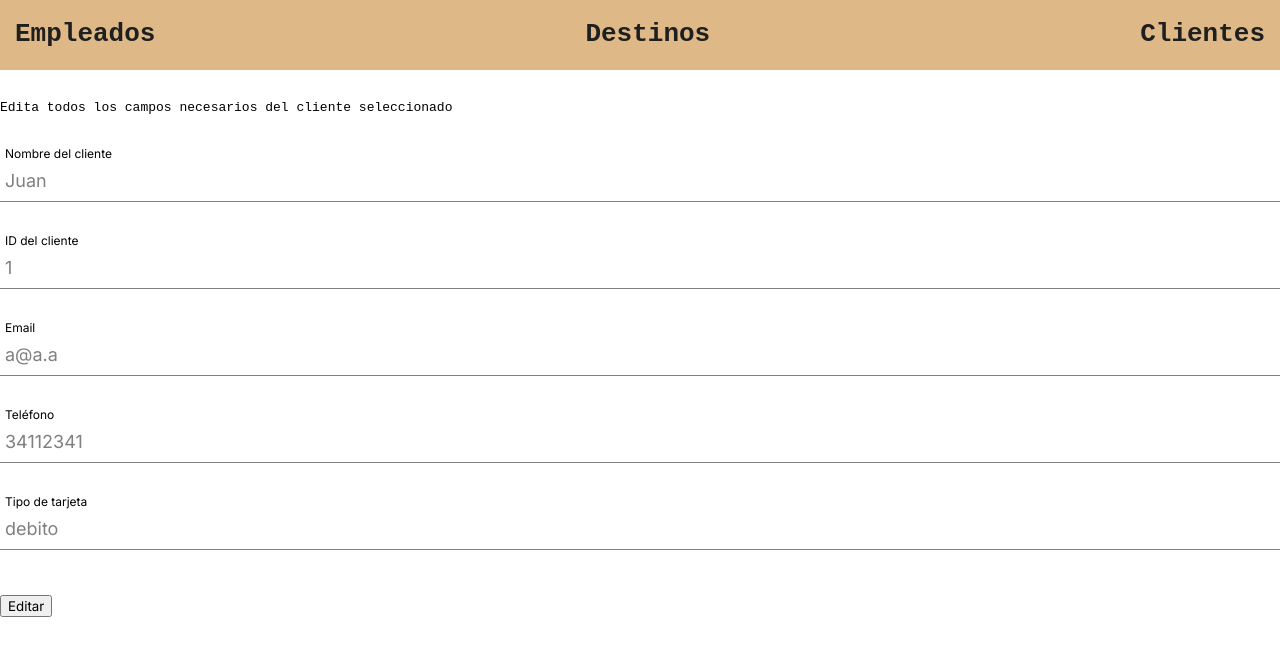
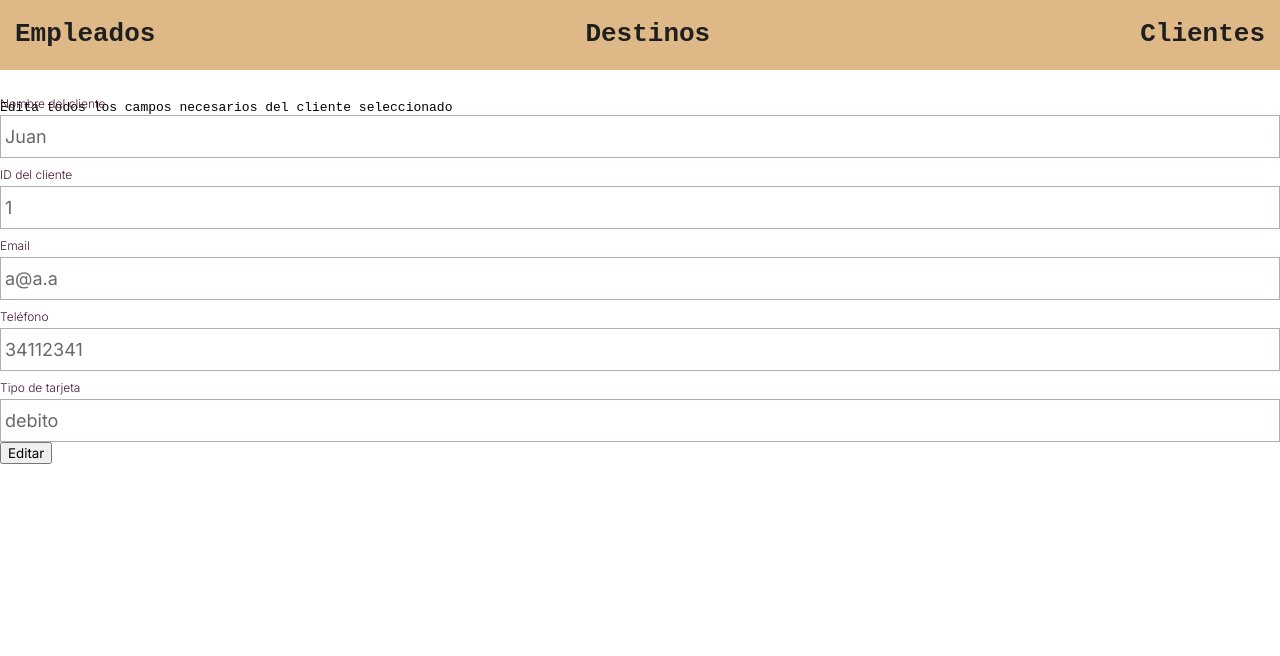
Before and after one commit to aortiz34/Agencia_de_viajes, a React (Create React App) app: page /editar-cliente/1 in a window 1280 px wide. Shown: the top 656 px of the page. Built offline with nearby package versions, Linux system fonts and the light colour scheme.

Commit message:
refactor: change styles and add new features to form-input component

```diff
--- a/src/components/form-input/form-input.components.jsx
+++ b/src/components/form-input/form-input.components.jsx
@@ -1,10 +1,32 @@
-import './form-input.styles.scss'
+import { useRef, useState } from 'react';
+
+import './form-input.styles.scss';
+import eye from './eye.svg';
 
 const FormInput = ({ label, ...otherProps }) => {
+    const element = useRef();
+    const [showPassword, setShowPassword] = useState(false);
+    const isPassword = otherProps.hasOwnProperty('password');
+    const type = otherProps?.type ?? "text";
+
+    function toggle(value) {
+        if (value) element.current.classList.add('active');
+        else element.current.classList.remove('active');
+    }
+
     return (
-        <div className="group">
-            <input className="form-input" {...otherProps} />
-            {label && (<label className={`${otherProps.value.length ? 'shrink' : ''} form-input-label`}> {label} </label>)}
+        <div ref={element} className="group">
+            <input
+                onFocus={() => toggle(true)}
+                onBlur={() => toggle(false)}
+                className="form-input"
+                {...otherProps}
+                style={{"--padding-right": isPassword ? "2.5rem" : "0.625rem"}}
+                type={(isPassword && !showPassword) ? "password" : isPassword ? "text" : type}
+                autoComplete={isPassword ? "current-password" : ""}
+            />
+            {label && (<label className={`${otherProps?.value?.length ? 'shrink' : ''} form-input-label`}> {label} </label>)}
+            {isPassword && <img src={eye} className="form-input-toggler" alt="Eye icon to toggle password visibility" onClick={() => setShowPassword(prevState => !prevState)} />}
         </div>
     )
 }
--- a/src/components/form-input/form-input.styles.scss
+++ b/src/components/form-input/form-input.styles.scss
@@ -1,54 +1,124 @@
-$sub-color: grey;
-$main-color: black;
-
 @mixin shrinkLabel {
-  top: -14px;
-  font-size: 12px;
-  color: $main-color;
+  top: -0.25rem;
+  left: 0;
+  font-size: 0.75rem;
+  transform: translateY(-100%);
+  color: var(--clr-white);
 }
 
 .group {
   position: relative;
-  margin: 45px 0;
+
+  +.group {
+    margin-top: 3rem;
+  }
+
+  &::after {
+    content: "";
+    position: absolute;
+    background-color: var(--clr-dark-violet);
+    height: 2px;
+    width: 100%;
+    transform: scaleX(0);
+    transition: transform 350ms;
+    transform-origin: 100%;
+    left: 0;
+    bottom: 0;
+  }
+
+  &.active {
+    &::after {
+      transform: scaleX(1);
+      transform-origin: 0%;
+    }
+  }
 
   .form-input {
-    background: none;
+    display: block;
     background-color: white;
-    color: $sub-color;
-    font-size: 18px;
-    padding: 10px 10px 10px 5px;
-    display: block;
+    color: var(--clr-gray);
+    font-size: 1.125rem;
+    padding: 0.625rem var(--padding-right) 0.625rem 0.25rem;
     width: 100%;
     border: none;
     border-radius: 0;
-    border-bottom: 1px solid $sub-color;
-    margin: 25px 0;
+    margin: 1.5rem 0;
 
     &:focus {
       outline: none;
+
+      ~.form-input-label {
+        @include shrinkLabel();
+      }
     }
 
-    &:focus ~ .form-input-label {
-      @include shrinkLabel();
+    &-label {
+      color: var(--clr-dark);
+      font-size: 1rem;
+      font-weight: 300;
+      position: absolute;
+      pointer-events: none;
+      left: 0.25rem;
+      top: 50%;
+      transform: translateY(-50%);
+      transition: all 300ms ease;
+
+      &.shrink {
+        @include shrinkLabel();
+      }
+    }
+
+    &-toggler {
+      position: absolute;
+      width: 1.875rem;
+      height: auto;
+      cursor: pointer;
+      top: 50%;
+      left: 100%;
+      transform: translate(-2.25rem, -50%);
+    }
+
+    &:-webkit-autofill,
+    &:autofill {
+      font-size: 1.125rem;
+
+      ~label {
+        @include shrinkLabel();
+      }
     }
   }
 
-  input[type='password'] {
-    letter-spacing: 0.3em;
+  input[type="password"] {
+    letter-spacing: 0.25rem;
+  }
+}
+
+.empleados-form-container,
+.clientes-form-container,
+.destinos-form-container {
+  .group+.group {
+    margin-top: 1.75rem;
   }
 
-  .form-input-label {
-    color: $sub-color;
-    font-size: 16px;
-    font-weight: normal;
-    position: absolute;
-    pointer-events: none;
-    left: 5px;
-    top: 10px;
-    transition: 300ms ease all;
+  .form-input {
+    margin: 0;
+    border: 1px solid var(--clr-light-gray);
 
-    &.shrink {
-      @include shrinkLabel();
+    &:focus {
+      ~.form-input-label {
+        color: var(--clr-dark-violet);
+      }
+    }
+
+    &:-webkit-autofill,
+    &:autofill {
+      ~label {
+        color: var(--clr-dark-violet);
+      }
+    }
+
+    &-label.shrink {
+      color: var(--clr-dark-violet);
     }
   }
 }
```
Also changed, not shown: src/components/form-input/eye.svg (added).
